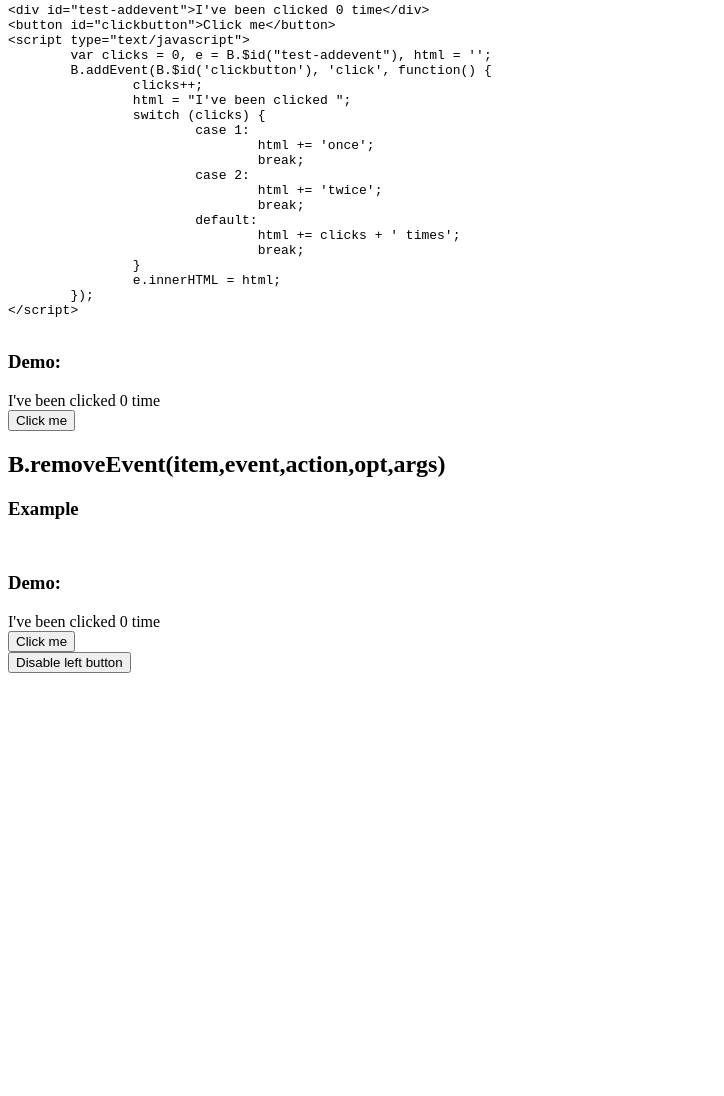
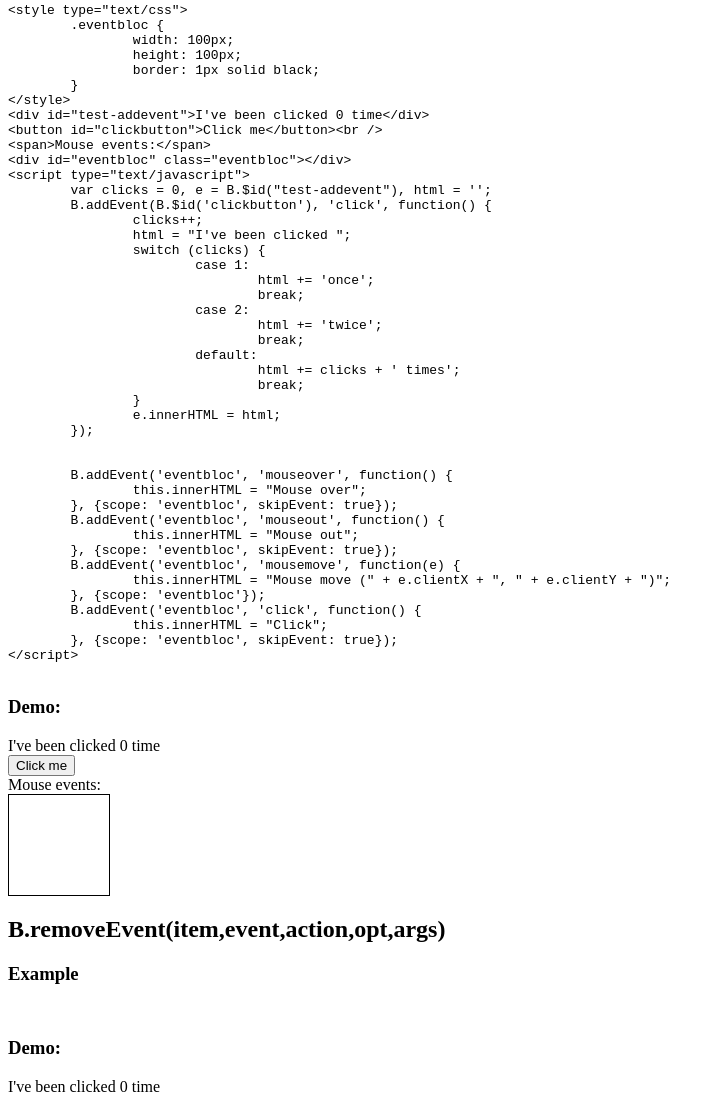
Before and after one commit to padawin/Butterfly-js, a plain HTML site: page index.html in a window 1280 px wide. Shown: the part 2396-3492 px from the top of the page, without its empty margins (0-724 px from the left). Before the commit the page ends 3077 px from the top, so only its background shows below. Drawn offline with Linux system fonts and the light colour scheme; a script that the page names is missing.

Commit message:
misc changes in the demo

```diff
--- a/index.html
+++ b/index.html
@@ -206,8 +206,17 @@
 				<h3>Example</h3>
 				<div class="example">
 					<pre class="code">
+&lt;style type="text/css"&gt;
+	.eventbloc {
+		width: 100px;
+		height: 100px;
+		border: 1px solid black;
+	}
+&lt;/style&gt;
 &lt;div id="test-addevent"&gt;I've been clicked 0 time&lt;/div&gt;
-&lt;button id="clickbutton"&gt;Click me&lt;/button&gt;
+&lt;button id="clickbutton"&gt;Click me&lt;/button&gt;&lt;br /&gt;
+&lt;span&gt;Mouse events:&lt;/span&gt;
+&lt;div id="eventbloc" class="eventbloc"&gt;&lt;/div&gt;
 &lt;script type="text/javascript"&gt;
 	var clicks = 0, e = B.$id("test-addevent"), html = '';
 	B.addEvent(B.$id('clickbutton'), 'click', function() {
@@ -226,13 +235,36 @@
 		}
 		e.innerHTML = html;
 	});
+
+
+	B.addEvent('eventbloc', 'mouseover', function() {
+		this.innerHTML = "Mouse over";
+	}, {scope: 'eventbloc', skipEvent: true});
+	B.addEvent('eventbloc', 'mouseout', function() {
+		this.innerHTML = "Mouse out";
+	}, {scope: 'eventbloc', skipEvent: true});
+	B.addEvent('eventbloc', 'mousemove', function(e) {
+		this.innerHTML = "Mouse move (" + e.clientX + ", " + e.clientY + ")";
+	}, {scope: 'eventbloc'});
+	B.addEvent('eventbloc', 'click', function() {
+		this.innerHTML = "Click";
+	}, {scope: 'eventbloc', skipEvent: true});
 &lt;/script&gt;
 					</pre>
 				</div>
 				<h3>Demo:</h3>
 				<div class="demo">
+					<style type="text/css">
+						.eventbloc {
+							width: 100px;
+							height: 100px;
+							border: 1px solid black;
+						}
+					</style>
 					<div id="test-addevent">I've been clicked 0 time</div>
-					<button id="clickbutton">Click me</button>
+					<button id="clickbutton">Click me</button><br />
+					<span>Mouse events:</span>
+					<div id="eventbloc" class="eventbloc"></div>
 					<script type="text/javascript">
 						var clicks = 0, e = B.$id("test-addevent"), html = '';
 						B.addEvent(B.$id('clickbutton'), 'click', function() {
@@ -251,6 +283,20 @@
 							}
 							e.innerHTML = html;
 						});
+
+
+						B.addEvent('eventbloc', 'mouseover', function() {
+							this.innerHTML = "Mouse over";
+						}, {scope: 'eventbloc', skipEvent: true});
+						B.addEvent('eventbloc', 'mouseout', function() {
+							this.innerHTML = "Mouse out";
+						}, {scope: 'eventbloc', skipEvent: true});
+						B.addEvent('eventbloc', 'mousemove', function(e) {
+							this.innerHTML = "Mouse move (" + e.clientX + ", " + e.clientY + ")";
+						}, {scope: 'eventbloc'});
+						B.addEvent('eventbloc', 'click', function() {
+							this.innerHTML = "Click";
+						}, {scope: 'eventbloc', skipEvent: true});
 					</script>
 				</div>
 			</section>
```
